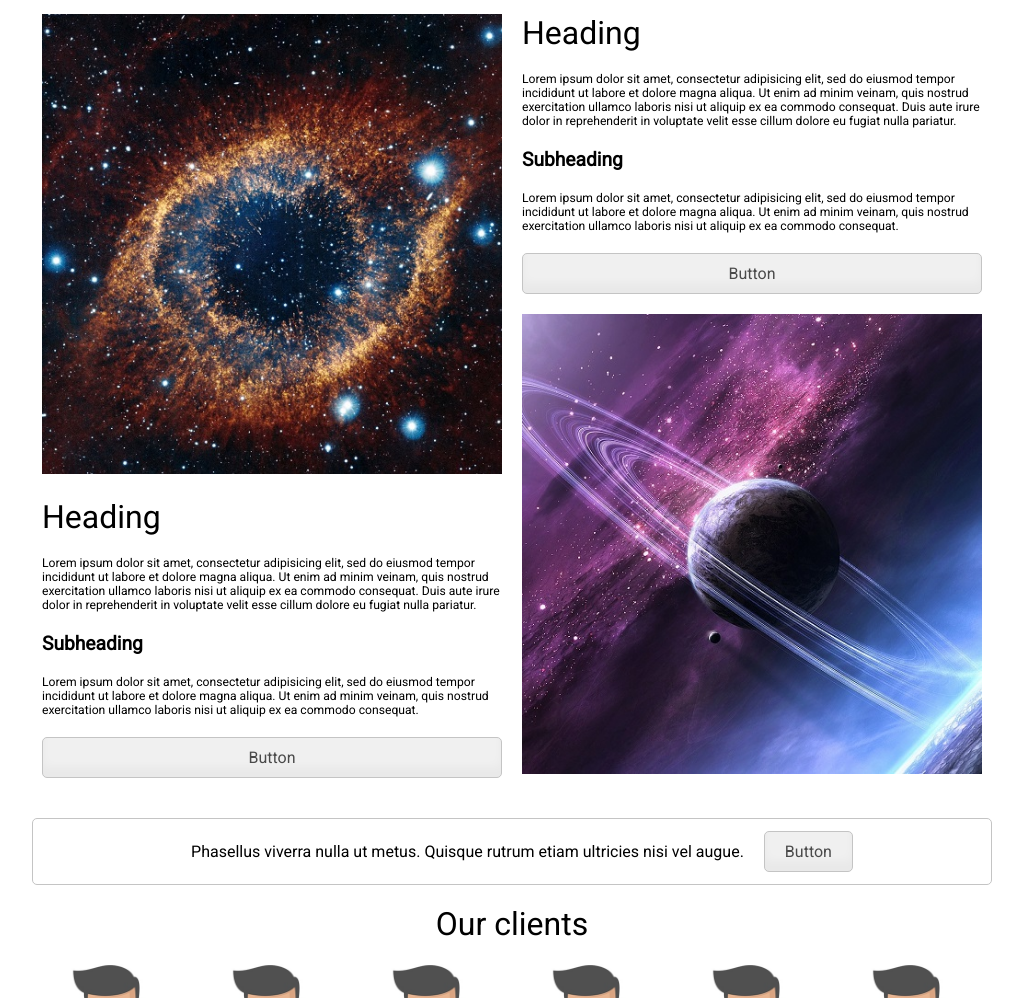
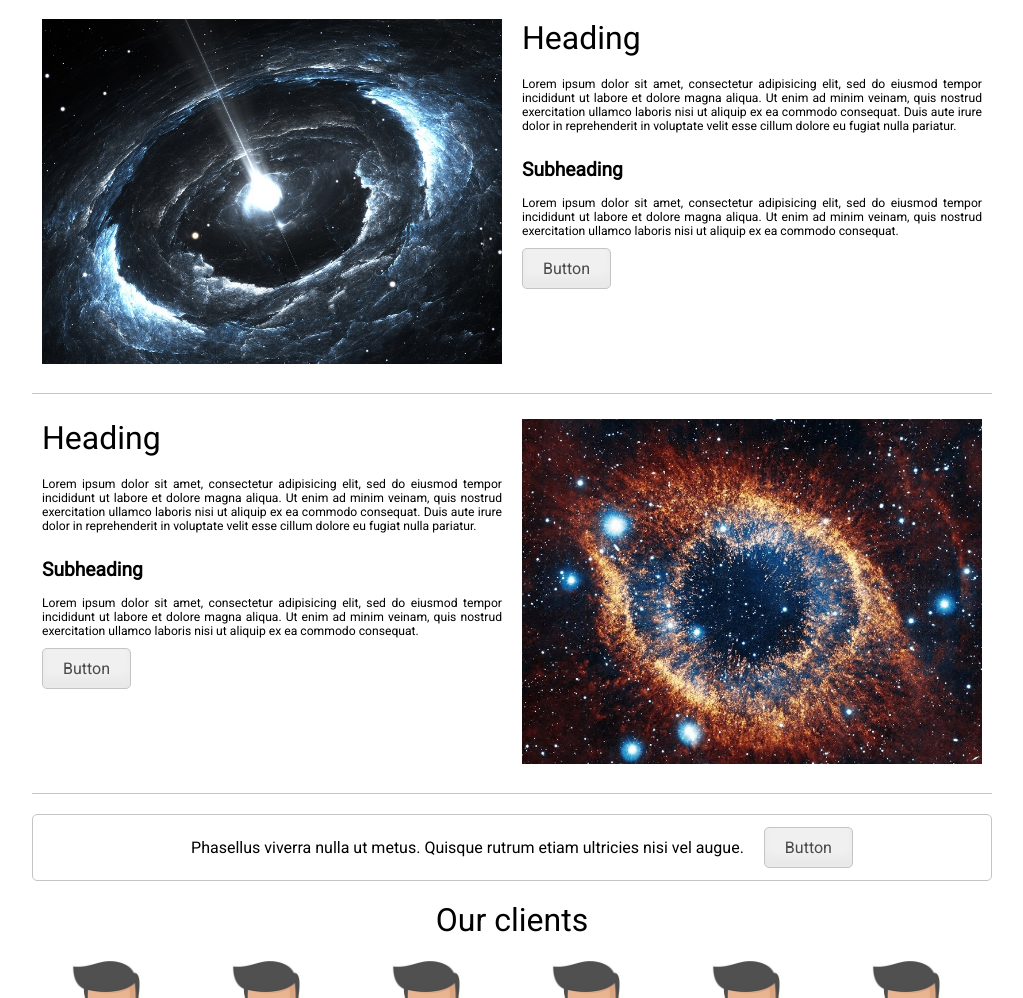
Before and after one commit to RomanLitsiiuk/Homework-24.03.18-, a website: page project-page.html in a window 1280 px wide. Shown: the part 820-1818 px from the top of the page, without its empty margins (128-1151 px from the left). Drawn offline with Linux system fonts and the light colour scheme.

Commit message:
Pictures sections were modified

```diff
--- a/project-page.html
+++ b/project-page.html
@@ -7,7 +7,9 @@
 </head>
 <body>
 	<content class="MainWrap">
+
 		<main class="MainWrap-contentPosition">
+
 			<header class="Container">
 				<nav class="Container-header">
 					<ul class="Header">
@@ -21,6 +23,7 @@
 					</ul>
 				</nav>
 			</header>
+
 			<section class="TitleSection Container Container-titleSection">
 				<h1 class="TitleSection-header1">Sample Heading</h1>
 				<h3 class="TitleSection-text Container-titleSection--textSize">Cras justo odio, dapibus ac facilisis in, egestas eget quam. Fusce dapibus, tellus ac cursus commodo.</h3>
@@ -29,6 +32,7 @@
 					<a class="Button" href="#">Button</a>
 				</div>
 			</section>
+
 			<section class="Container Container-cardSection">
 				<div class="Container-cardSection--cardSize Card">
 					<div class="Card-image">
@@ -85,29 +89,36 @@
 					</div>
 				</div>
 			</section>
-			<section class="Container Container-columnSection">
-				<div class="Column Container-columnSection--columnSize">
-					<div class="Column-image">
-						<img src="src/images/luxfon.jpg" alt="luxfon">
+
+			<section class="Container">
+				<div class="PictureModule">
+					<div class="PictureModule-image">
+						<img class="PictureModule-image--imgSize" src="src/images/pulsar.jpg" alt="pulsar">
 					</div>
-					<h2 class="Column-header">Heading</h2>
-					<p class="Column-text">Lorem ipsum dolor sit amet, consectetur adipisicing elit, sed do eiusmod tempor incididunt ut labore et dolore magna aliqua. Ut enim ad minim veinam, quis nostrud exercitation ullamco laboris nisi ut aliquip ex ea commodo consequat. Duis aute irure dolor in reprehenderit in voluptate velit esse cillum dolore eu fugiat nulla pariatur.</p>
-					<h4 class="Column-subHeader">Subheading</h4>
-					<p class="Column-text">Lorem ipsum dolor sit amet, consectetur adipisicing elit, sed do eiusmod tempor incididunt ut labore et dolore magna aliqua. Ut enim ad minim veinam, quis nostrud exercitation ullamco laboris nisi ut aliquip ex ea commodo consequat.</p>
-					<a class="Button" href="#">Button</a>
+					<div class="PictureModule-textWrap">
+						<h2 class="PictureModule-heading">Heading</h2>
+						<p class="PictureModule-text">Lorem ipsum dolor sit amet, consectetur adipisicing elit, sed do eiusmod tempor incididunt ut labore et dolore magna aliqua. Ut enim ad minim veinam, quis nostrud exercitation ullamco laboris nisi ut aliquip ex ea commodo consequat. Duis aute irure dolor in reprehenderit in voluptate velit esse cillum dolore eu fugiat nulla pariatur.</p>
+						<h3 class="PictureModule-subHeading">Subheading</h3>
+						<p class="PictureModule-text">Lorem ipsum dolor sit amet, consectetur adipisicing elit, sed do eiusmod tempor incididunt ut labore et dolore magna aliqua. Ut enim ad minim veinam, quis nostrud exercitation ullamco laboris nisi ut aliquip ex ea commodo consequat.</p>
+						<a class="Button" href="#">Button</a>
+					</div>
 				</div>
-				<div  class="Container-columnSection--columnSize Column">
-					<h2 class="Column-header">Heading</h2>
-					<p class="Column-text">Lorem ipsum dolor sit amet, consectetur adipisicing elit, sed do eiusmod tempor incididunt ut labore et dolore magna aliqua. Ut enim ad minim veinam, quis nostrud exercitation ullamco laboris nisi ut aliquip ex ea commodo consequat. Duis aute irure dolor in reprehenderit in voluptate velit esse cillum dolore eu fugiat nulla pariatur.</p>
-					<h4 class="Column-subHeader">Subheading</h4>
-					<p class="Column-text">Lorem ipsum dolor sit amet, consectetur adipisicing elit, sed do eiusmod tempor incididunt ut labore et dolore magna aliqua. Ut enim ad minim veinam, quis nostrud exercitation ullamco laboris nisi ut aliquip ex ea commodo consequat.</p>
-					<a class="Button" href="#">Button</a>
-					<div class="Column-image">
-						<img src="src/images/cosmos.jpg" alt="cosmos">
+				<div class="PictureModule">
+					<div class="PictureModule-image PictureModule--imgOrderLast">
+						<img class="PictureModule-image--imgSize" src="src/images/maxresdefault.jpg" alt="luxfon">
+					</div>
+					<div class="PictureModule-textWrap">
+						<h2 class="PictureModule-heading">Heading</h2>
+						<p class="PictureModule-text">Lorem ipsum dolor sit amet, consectetur adipisicing elit, sed do eiusmod tempor incididunt ut labore et dolore magna aliqua. Ut enim ad minim veinam, quis nostrud exercitation ullamco laboris nisi ut aliquip ex ea commodo consequat. Duis aute irure dolor in reprehenderit in voluptate velit esse cillum dolore eu fugiat nulla pariatur.</p>
+						<h3 class="PictureModule-subHeading">Subheading</h3>
+						<p class="PictureModule-text">Lorem ipsum dolor sit amet, consectetur adipisicing elit, sed do eiusmod tempor incididunt ut labore et dolore magna aliqua. Ut enim ad minim veinam, quis nostrud exercitation ullamco laboris nisi ut aliquip ex ea commodo consequat.</p>
+						<a class="Button" href="#">Button</a>
 					</div>
 				</div>
 			</section>
+
 		</main>
+
 		<footer class="Container MainWrap-footerPosition Footer">
 			<div class="footer-topSection">
 				<h4 class="footer-topSection--p">Phasellus viverra nulla ut metus. Quisque rutrum etiam ultricies nisi vel augue.</h4>
@@ -135,6 +146,7 @@
 				</div>
 			</div>
 		</footer>
+
 	</content>
 </body>
 </html>
--- a/src/styles/Column/Column.less
+++ /dev/null
@@ -1,34 +0,0 @@
-.Column {
-	display: flex;
-	flex-direction: column;
-	padding: 10px;
-
-	&-image {
-		width: 100%;
-
-		img {
-			max-width: 100%;
-			padding: 10px 0;
-		}
-	}
-
-	&-header {
-		font-size: 200%;
-		font-weight: 400;
-		padding: 10px 0;
-	}
-
-	&-subHeader {
-		font-size: 120%;
-		padding: 10px 0;
-	}
-
-	&-text {
-		font-size: 76%;
-		padding: 10px 0;
-	}
-
-	.Button {
-		margin: 10px 0;
-	}
-}
--- /dev/null
+++ b/src/styles/PictureModule/PictureModule.less
@@ -0,0 +1,40 @@
+.PictureModule {
+	display: flex;
+	border-bottom: 1px solid @border-color;
+	padding: 15px 0;
+
+	&--imgOrderLast {
+		order: 2;
+	}
+
+	&-image {
+		flex: 1 0 50%;
+		padding: 10px;
+		box-sizing: border-box;
+
+		&--imgSize {
+			max-width: 100%;
+		}
+	}
+
+	&-textWrap {
+		padding: 10px;
+	}
+
+	&-heading {
+		font-size: 200%;
+		font-weight: 400;
+		padding-bottom: 10px;
+	}
+
+	&-subHeading {
+		font-size: 120%;
+		padding: 15px 0 5px;
+	}
+
+	&-text {
+		font-size: 76%;
+		padding: 10px 0;
+		text-align: justify;
+	}
+}
--- a/src/styles/title-section/title-section.less
+++ b/src/styles/TitleSection/TitleSection.less
@@ -1,7 +1,6 @@
 .TitleSection {
 	display: flex;
 	flex-direction: column;
-	/*height: 500px;*/
 	justify-content: center;
 	align-items: center;
 	&-header1 {
@@ -11,7 +10,6 @@
 		font-weight: 100;
 	}
 	&-text {
-		/*max-width: 600px;*/
 		text-align: center;
 		font-weight: 200;
 		padding-bottom: 15px;
--- a/src/styles/footer/footer.less
+++ b/src/styles/footer/footer.less
@@ -1,5 +1,5 @@
 .footer {
-	border-top: 1px solid @border-color;
+	/*border-top: 1px solid @border-color;*/
 	&-topSection {
 		border: 1px solid @border-color;
 		border-radius: 5px;
--- a/src/styles/styles.less
+++ b/src/styles/styles.less
@@ -4,8 +4,8 @@
 @import url(Fonts/Fonts);
 @import url(Main/Main);
 @import url(Header/Header);
-@import url(Title-section/title-section);
+@import url(TitleSection/titleSection);
 @import url(Button/Button);
 @import url(Card/Card);
-@import url(Column/Column);
+@import url(PictureModule/PictureModule);
 @import url(Footer/Footer);
```
Also changed, not shown: dist/css/styles.css, src/images/maxresdefault.jpg (added), src/images/pulsar.jpg (added), src/styles/main/main.less (line endings or trailing spaces).
